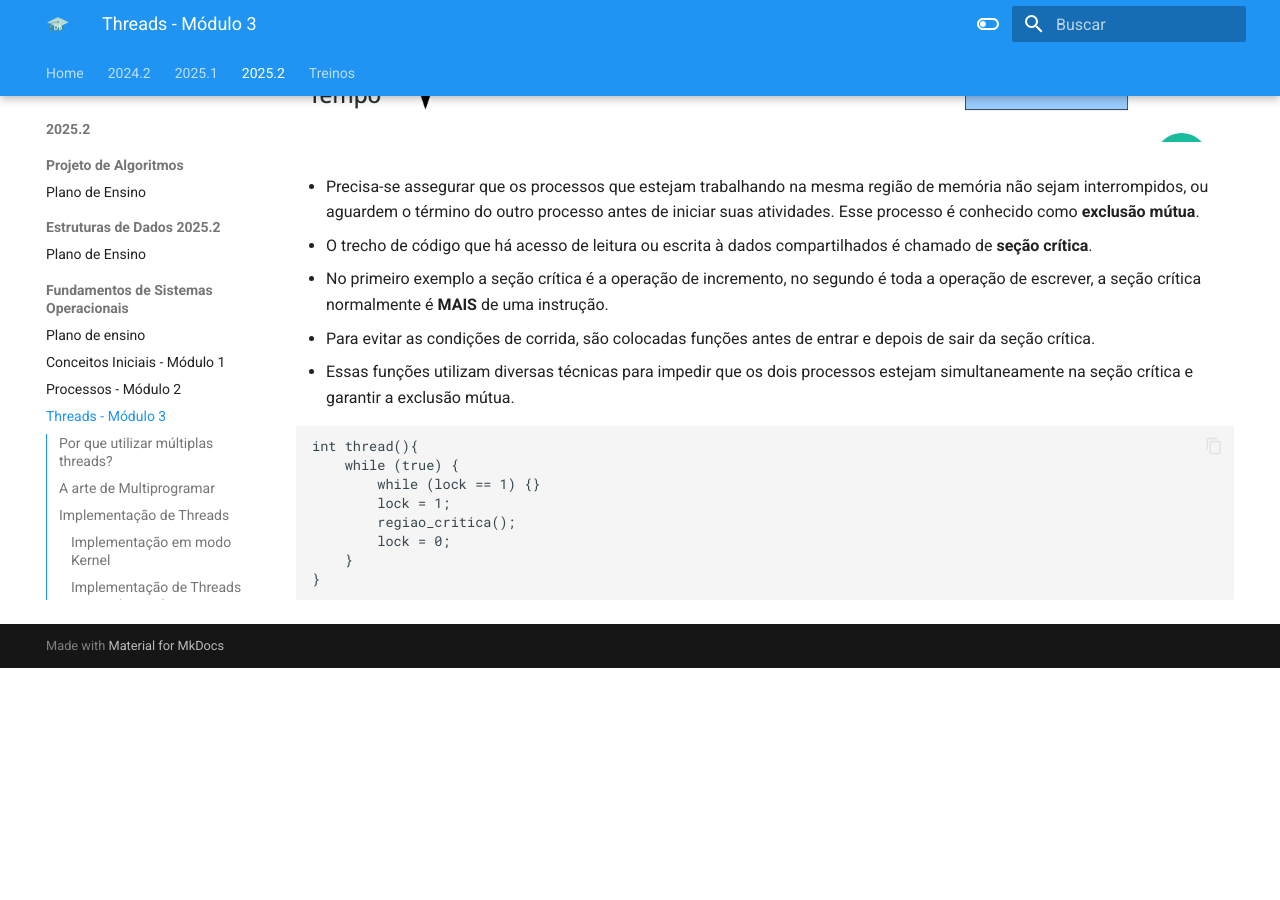
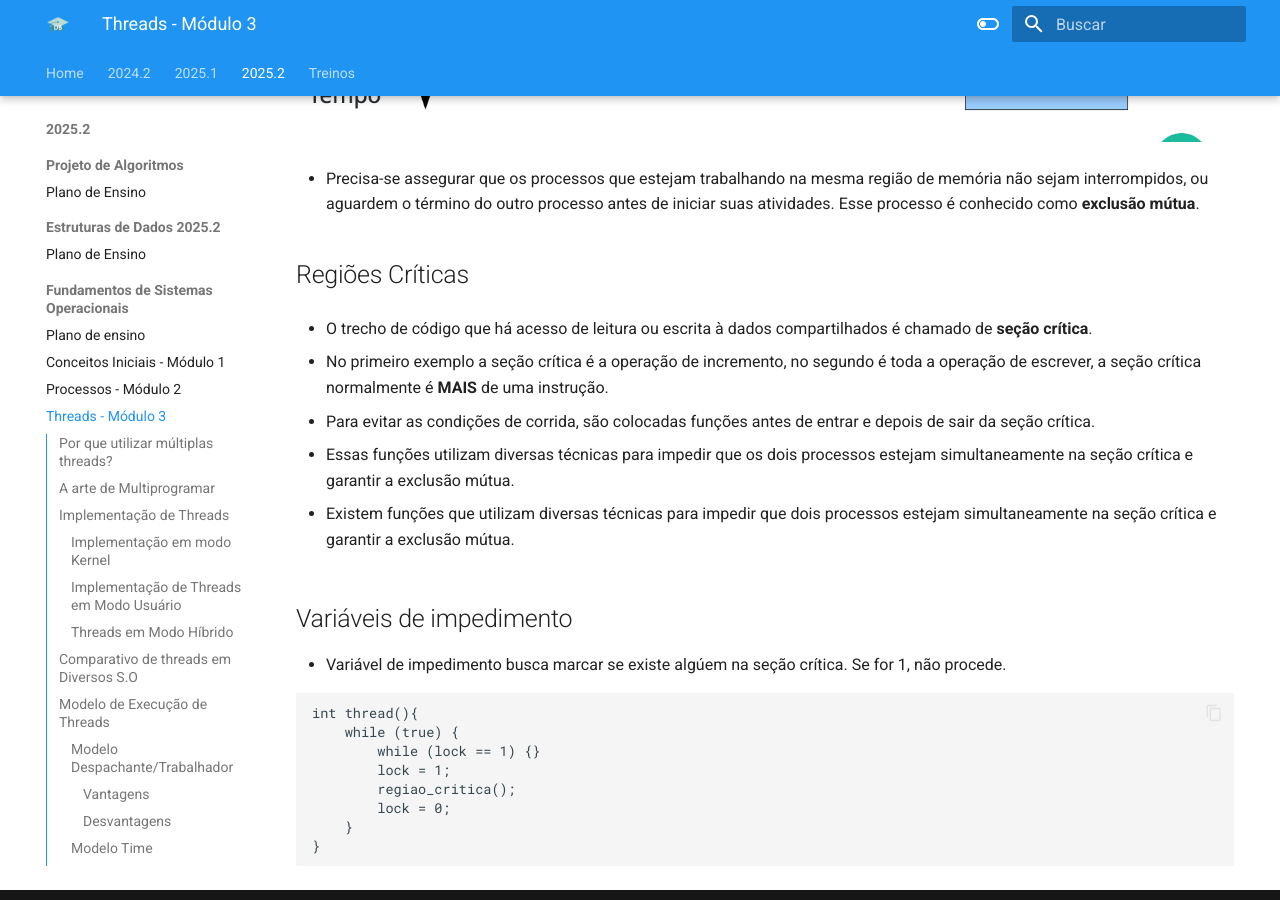
Before and after one commit to Diogo-Barboza/VSFGA, an MkDocs documentation site: the page built from docs/sections/2025.2/FSO/modulo3.md, in a window 1280 px wide and 900 px high, scrolled down 11897 px. Built offline with MkDocs 1.6.1 and Material for MkDocs 9.7.7, drawn with Linux system fonts in a browser that asks for light colours; before the commit the page ends 12565 px from its top, so only the background shows below that.

Commit message:
FSO threads - modulo 3 - hfix

````diff
--- a/docs/sections/2025.2/FSO/modulo3.md
+++ b/docs/sections/2025.2/FSO/modulo3.md
@@ -238,12 +238,20 @@
 
 - Precisa-se assegurar que os processos que estejam trabalhando na mesma região de memória não sejam interrompidos, ou aguardem o término do outro processo antes de iniciar suas atividades. Esse processo é conhecido como **exclusão mútua**.
 
+## Regiões Críticas
+
 - O trecho de código que há acesso de leitura ou escrita à dados compartilhados é chamado de **seção crítica**.
 
 - No primeiro exemplo a seção crítica é a operação de incremento, no segundo é toda a operação de escrever, a seção crítica normalmente é **MAIS** de uma instrução.
 
 - Para evitar as condições de corrida, são colocadas funções antes de entrar e depois de sair da seção crítica.
 - Essas funções utilizam diversas técnicas para impedir que os dois processos estejam simultaneamente na seção crítica e garantir a exclusão mútua.
+
+- Existem funções que utilizam diversas técnicas para impedir que dois processos estejam simultaneamente na seção crítica e garantir a exclusão mútua.
+
+## Variáveis de impedimento
+
+- Variável de impedimento busca marcar se existe algúem na seção crítica. Se for 1, não procede.
 
 ```c
 int thread(){
````
